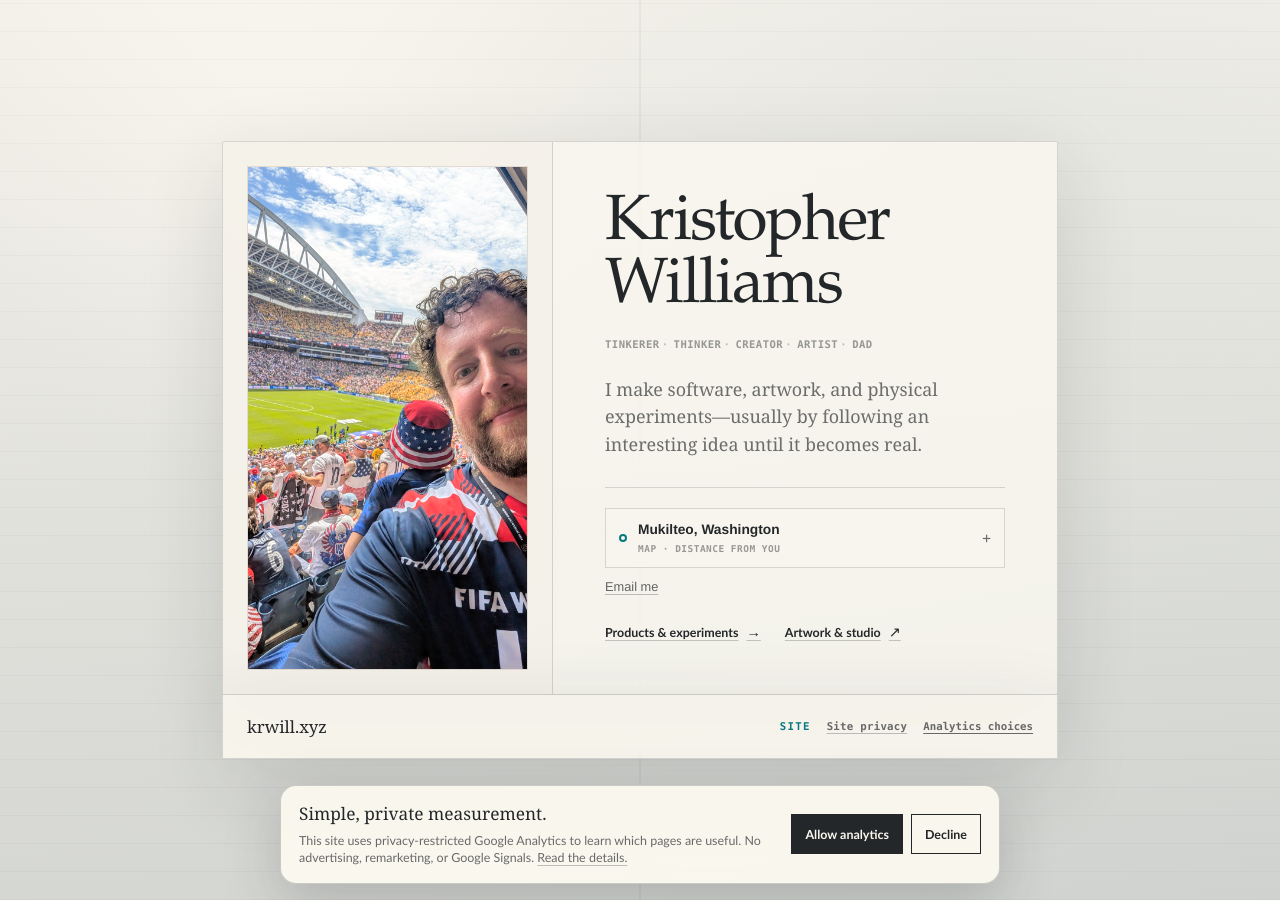
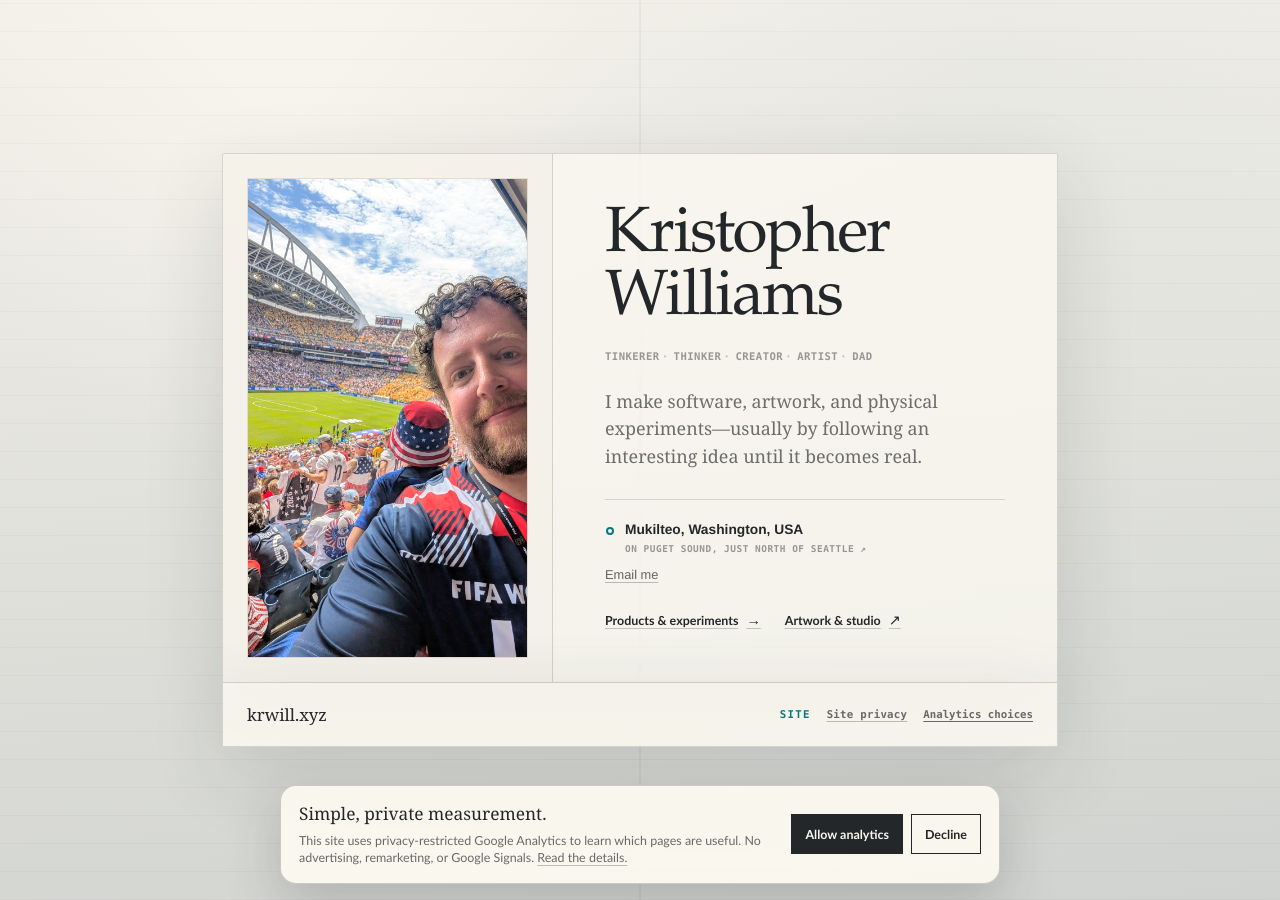
Before and after one commit to krwillxyz/krwillxyz.github.io, a Jekyll site: the page built from index.md, in a window 1280 px wide. Built offline with Jekyll 4.4.1, drawn with Linux system fonts in a browser that asks for light colours.

Commit message:
Quiet the homepage location treatment

```diff
--- a/_layouts/default.html
+++ b/_layouts/default.html
@@ -356,58 +356,34 @@
     font-weight: 520;
   }
 
-  .identity-location {
-    border: 1px solid var(--rule);
-    background: rgba(250, 247, 239, 0.62);
-  }
-
-  .identity-location summary {
+  .identity-place {
     position: relative;
     display: grid;
     gap: 2px;
-    padding: 11px 38px 11px 32px;
-    cursor: pointer;
-    list-style: none;
+    width: max-content;
+    max-width: 100%;
+    padding-left: 20px;
+    text-decoration: none;
   }
 
-  .identity-location summary::-webkit-details-marker {
-    display: none;
-  }
-
-  .identity-location summary::before {
+  .identity-place::before {
     content: "";
     position: absolute;
-    top: 50%;
-    left: 13px;
+    top: 7px;
+    left: 1px;
     width: 8px;
     height: 8px;
     border: 2px solid #087982;
     border-radius: 50%;
-    transform: translateY(-50%);
   }
 
-  .identity-location summary::after {
-    content: "+";
-    position: absolute;
-    top: 50%;
-    right: 13px;
-    color: var(--ink-soft);
-    font-family: ui-monospace, "SFMono-Regular", Menlo, Consolas, monospace;
-    font-size: 0.9rem;
-    transform: translateY(-50%);
-  }
-
-  .identity-location[open] summary::after {
-    content: "−";
-  }
-
-  .identity-location summary span {
+  .identity-place span {
     color: var(--ink);
     font-size: 0.86rem;
     font-weight: 620;
   }
 
-  .identity-location summary small {
+  .identity-place small {
     color: var(--ink-faint);
     font-family: ui-monospace, "SFMono-Regular", Menlo, Consolas, monospace;
     font-size: 0.59rem;
@@ -416,43 +392,9 @@
     text-transform: uppercase;
   }
 
-  .identity-map {
-    padding: 0 10px 10px;
-  }
-
-  .identity-map iframe {
-    display: block;
-    width: 100%;
-    height: 156px;
-    border: 1px solid var(--rule);
-    background: var(--fog);
-    filter: saturate(0.78) contrast(0.94);
-  }
-
-  .identity-map-actions {
-    display: flex;
-    flex-wrap: wrap;
-    align-items: baseline;
-    gap: 6px 12px;
-    padding: 9px 2px 0;
-  }
-
-  .identity-map-actions button {
-    padding: 0;
-    border: 0;
-    border-bottom: 1px solid rgba(36, 39, 41, 0.28);
-    background: transparent;
-    color: var(--ink);
-    cursor: pointer;
-    font: inherit;
-    font-size: 0.72rem;
-    font-weight: 680;
-  }
-
-  .identity-map-actions output {
-    color: var(--ink-faint);
-    font-size: 0.67rem;
-    line-height: 1.35;
+  .identity-place:hover small,
+  .identity-place:focus-visible small {
+    color: var(--ink-soft);
   }
 
   .identity-email {
@@ -1092,49 +1034,6 @@
   });
 
   (function () {
-    const location = document.getElementById("identity-location");
-    const frame = location?.querySelector("iframe[data-src]");
-    const button = document.getElementById("distance-from-mukilteo");
-    const result = document.getElementById("distance-from-mukilteo-result");
-
-    if (!location || !frame || !button || !result) return;
-
-    location.addEventListener("toggle", () => {
-      if (location.open && !frame.hasAttribute("src")) frame.src = frame.dataset.src;
-    }, { once: true });
-
-    button.addEventListener("click", () => {
-      if (!navigator.geolocation) {
-        result.textContent = "Location is not available in this browser.";
-        return;
-      }
-
-      result.textContent = "Finding the distance…";
-      navigator.geolocation.getCurrentPosition(({ coords }) => {
-        const toRadians = (degrees) => degrees * Math.PI / 180;
-        const mukilteo = { latitude: 47.9445, longitude: -122.3046 };
-        const latitudeDelta = toRadians(mukilteo.latitude - coords.latitude);
-        const longitudeDelta = toRadians(mukilteo.longitude - coords.longitude);
-        const latitudeA = toRadians(coords.latitude);
-        const latitudeB = toRadians(mukilteo.latitude);
-        const a = Math.sin(latitudeDelta / 2) ** 2
-          + Math.cos(latitudeA) * Math.cos(latitudeB) * Math.sin(longitudeDelta / 2) ** 2;
-        const kilometers = 6371 * 2 * Math.atan2(Math.sqrt(a), Math.sqrt(1 - a));
-        const miles = kilometers * 0.621371;
-        const roundedMiles = miles < 10 ? miles.toFixed(1) : Math.round(miles).toLocaleString();
-        const roundedKilometers = kilometers < 10 ? kilometers.toFixed(1) : Math.round(kilometers).toLocaleString();
-        result.textContent = `About ${roundedMiles} mi (${roundedKilometers} km) from Mukilteo.`;
-      }, () => {
-        result.textContent = "No location shared.";
-      }, {
-        enableHighAccuracy: false,
-        maximumAge: 300000,
-        timeout: 10000
-      });
-    });
-  }());
-
-  (function () {
     const analytics = window.krwillAnalytics;
     const panel = document.getElementById("analytics-consent");
     const choices = document.getElementById("analytics-choices");
--- a/index.md
+++ b/index.md
@@ -26,20 +26,10 @@ bio_image: /assets/images/world-cup-bio.jpg
     <p class="identity-intro">I make software, artwork, and physical experiments—usually by following an interesting idea until it becomes real.</p>
 
     <div class="identity-facts" aria-label="Identity details">
-      <details class="identity-location" id="identity-location">
-        <summary><span>Mukilteo, Washington</span><small>Map · distance from you</small></summary>
-        <div class="identity-map">
-          <iframe
-            title="Map showing Mukilteo, Washington, north of Seattle"
-            data-src="https://www.openstreetmap.org/export/embed.html?bbox=-122.521%2C47.548%2C-122.189%2C48.010&amp;layer=mapnik&amp;marker=47.9445%2C-122.3046"
-            loading="lazy"
-            referrerpolicy="no-referrer-when-downgrade"></iframe>
-          <div class="identity-map-actions">
-            <button type="button" id="distance-from-mukilteo">How far from you?</button>
-            <output id="distance-from-mukilteo-result" aria-live="polite">Location is used once, here in your browser.</output>
-          </div>
-        </div>
-      </details>
+      <a class="identity-place" href="https://www.openstreetmap.org/?mlat=47.9445&amp;mlon=-122.3046#map=10/47.9445/-122.3046" target="_blank" rel="noopener noreferrer">
+        <span>Mukilteo, Washington, USA</span>
+        <small>On Puget Sound, just north of Seattle ↗</small>
+      </a>
       <p class="identity-email"><a href="mailto:kristopher.williams@fastmail.com">Email me</a></p>
     </div>
 
```
Also changed, not shown: privacy/index.md (+0 -5 lines).
